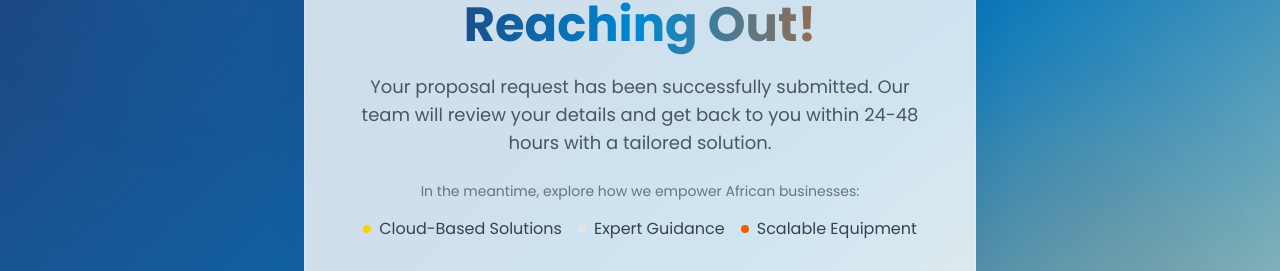
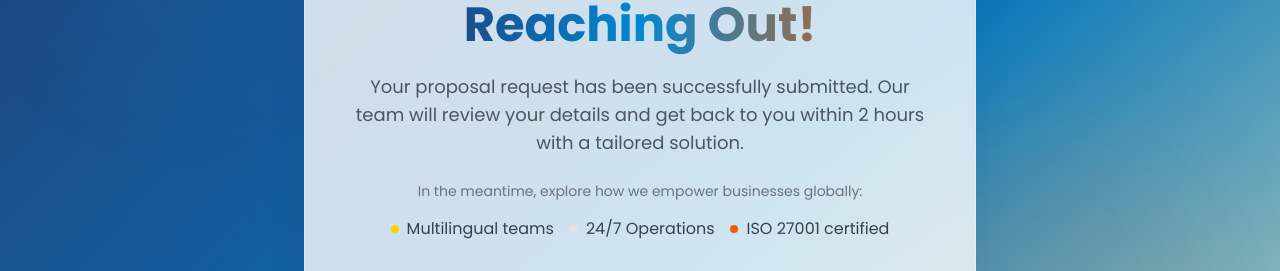
Before and after one commit to kwamevaughan/call-center-solutions-africa, a Next.js app: page /thank-you in a window 1280 px wide. Shown: the part 248-519 px from the top of the page. Built offline with nearby package versions, Linux system fonts and the light colour scheme.

Commit message:
Thank you page updates

```diff
--- a/src/pages/thank-you.js
+++ b/src/pages/thank-you.js
@@ -32,25 +32,25 @@ const ThankYouPage = () => {
             </h1>
             <p className="text-gray-600 text-lg mb-6">
               Your proposal request has been successfully submitted. Our team
-              will review your details and get back to you within 24-48 hours
+              will review your details and get back to you within 2 hours
               with a tailored solution.
             </p>
             <div className="flex flex-col items-center gap-4 mb-8">
               <p className="text-gray-500 text-sm">
-                In the meantime, explore how we empower African businesses:
+                In the meantime, explore how we empower businesses globally:
               </p>
               <div className="flex flex-wrap justify-center gap-4">
                 <div className="flex items-center text-gray-700">
                   <div className="w-2 h-2 bg-[#ffd100] rounded-full mr-2"></div>
-                  <span>Cloud-Based Solutions</span>
+                  <span>Multilingual teams</span>
                 </div>
                 <div className="flex items-center text-gray-700">
                   <div className="w-2 h-2 bg-[#e3e3e3] rounded-full mr-2"></div>
-                  <span>Expert Guidance</span>
+                  <span>24/7 Operations</span>
                 </div>
                 <div className="flex items-center text-gray-700">
                   <div className="w-2 h-2 bg-[#f45b01] rounded-full mr-2"></div>
-                  <span>Scalable Equipment</span>
+                  <span>ISO 27001 certified</span>
                 </div>
               </div>
             </div>
```
